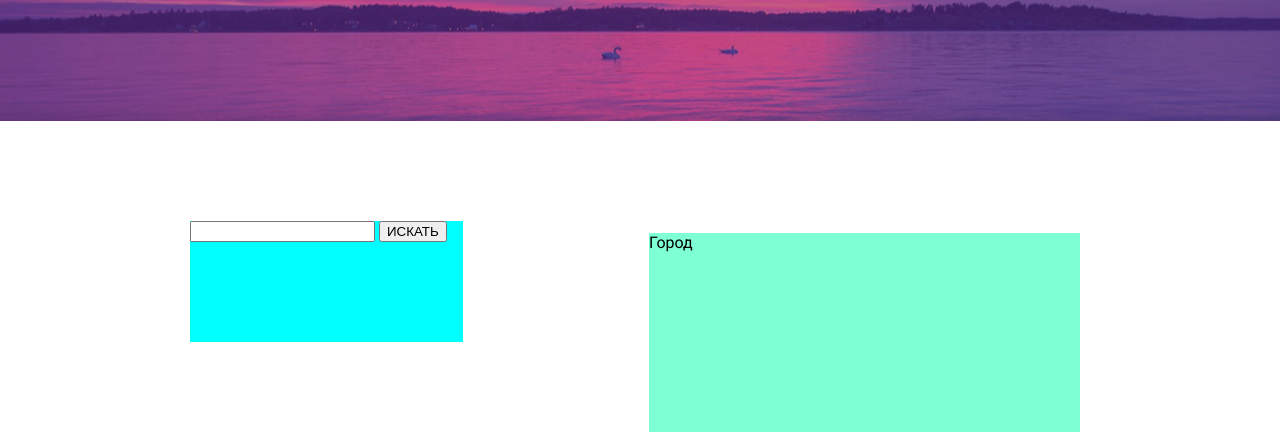
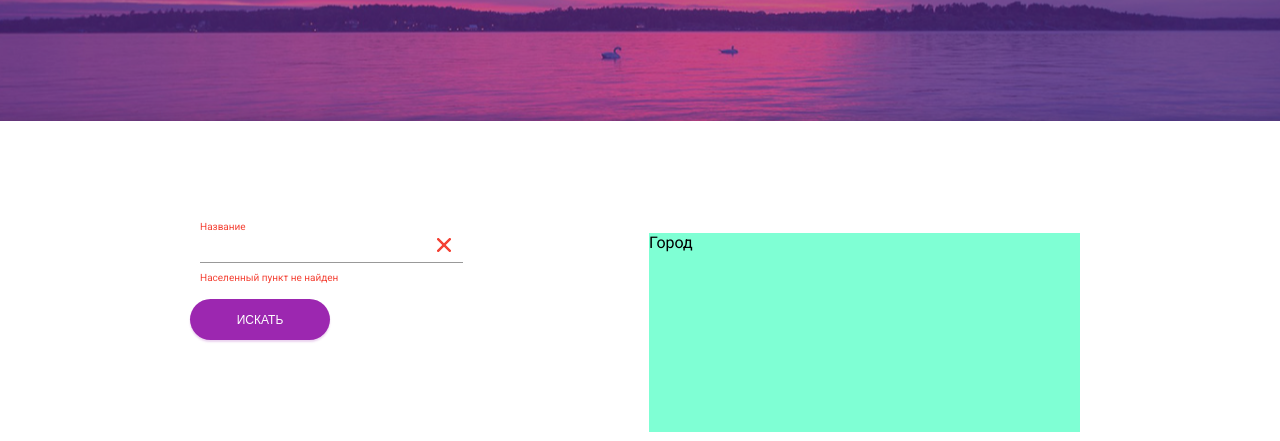
Before and after one commit to Khikrus/testApp, a plain HTML site: page index.html in a window 1280 px wide. Shown: the part 359-800 px from the top of the page. Drawn offline with Linux system fonts and the light colour scheme.

Commit message:
Стилизация формы

```diff
--- a/index.html
+++ b/index.html
@@ -15,7 +15,10 @@
         <div class="bg2"></div>
         <div class="bg">
             <form class="formBox" action="">
+                <div class="error-input">Название</div>
+                <div class="icon-error"></div>
                 <input type="text">
+                <div class="error-input">Населенный пункт не найден</div>
                 <input type="submit" value="ИСКАТЬ" class="button">
             </form>
             <div class="weather">
--- a/style.css
+++ b/style.css
@@ -67,7 +67,61 @@ h1 {
     top: 100px;
     left: 260px;
 
-    background-color: aqua;
+}
+
+.error-input {
+    margin-left: 10px;
+
+    font-weight: normal;
+    font-size: 10px;
+
+    color: #F44336;
+}
+
+input[type="text"] {
+    width: 263px; /* Ширина поля */
+    box-sizing: border-box; /* Ширина не учитывает padding */
+
+    margin-top: 9px;
+    margin-left: 10px;
+    margin-bottom: 9px;
+    padding-bottom: 4px; /* Поля вокруг текста */
+
+    font-weight: 300;
+    font-size: 14px;
+
+    color: #555555;
+
+    outline:none;
+    border: none; /* Убираем рамку */
+    border-bottom: 1px solid #999999; /* Линия снизу */
+    background: transparent; /* Прозрачный фон */
+   }
+
+input[type="submit"] {
+    width: 140px;
+    height: 41px;
+    margin-top: 16px;
+
+    font-weight: 300;
+    font-size: 12px;
+
+    color: #FFFFFF;
+
+    background: #9C27B0;
+    box-shadow: 0px 2px 2px rgba(156, 39, 176, 0.2);
+    border: none;
+    border-radius: 30px;
+}
+
+.icon-error {
+    position: absolute;
+    width: 24px;
+    height: 24px;
+    left: 242px;
+    top: 12px;
+
+    background: url(img/ICON.png);
 }
 
 .weather {
```
Also changed, not shown: img/ICON.png (added).
